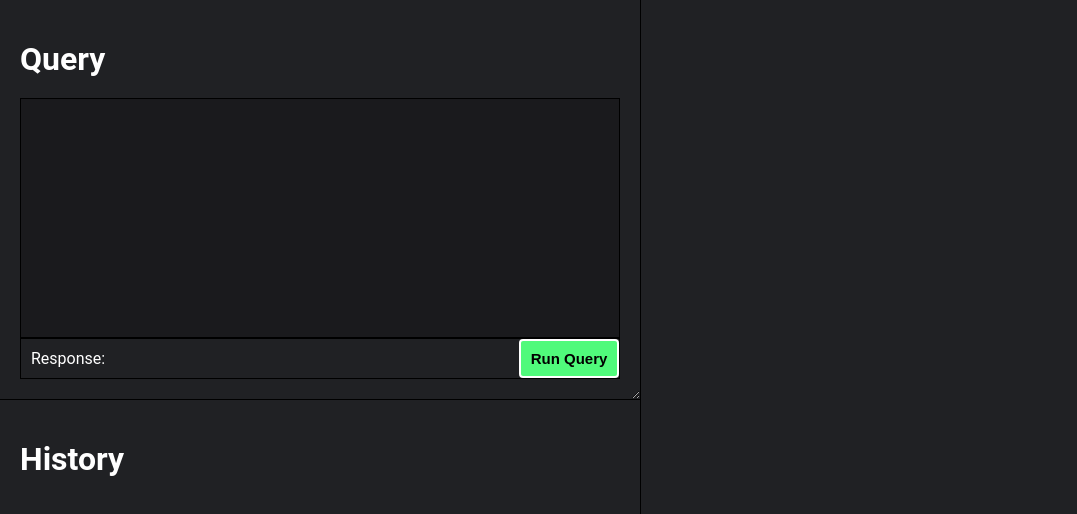
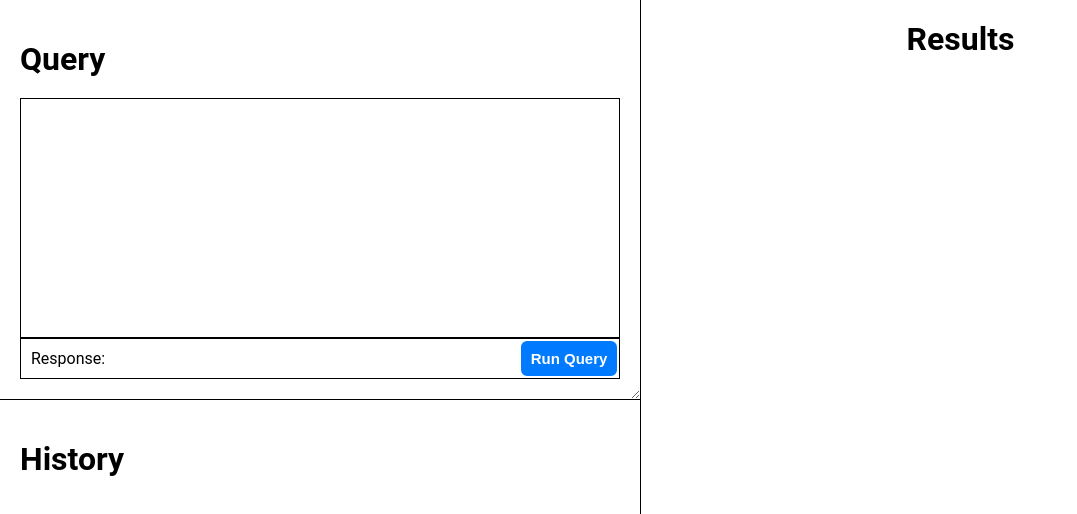
Before and after one commit to DoubleJ-G/QueryTester, a Vue app in the folder client/: page / in a window 1280 px wide. Shown: the top 514 px of the page, without its empty margins (0-1077 px from the left). Built offline with nearby package versions, Linux system fonts and the light colour scheme.

Commit message:
Major client changes

```diff
--- a/client/src/App.vue
+++ b/client/src/App.vue
@@ -12,13 +12,13 @@
                 <!--Query Box-->
                 <div id="query">
                     <h1>Query</h1>
-                    <textarea></textarea>
+                    <textarea v-model="text"></textarea>
                     <div id="stats">
                         <span id="text">
-                            Response:
+                            Response: {{response}}
                         </span>
-                        <span id="button">
-                            <button>Run Query</button>
+                        <span class="button">
+                            <button @click="runQuery(text)">Run Query</button>
                         </span>
 
 
@@ -30,6 +30,22 @@
                 <!--History Box-->
                 <div id="history">
                     <h1>History</h1>
+                    <div id="queryHistory">
+                           <div class="li" v-for="query in queryHistory" :key="query.id">
+                                <span class="query">{{query.display}}</span>
+                                <span class="button">
+                                    <button>Copy</button>
+                                </span>
+                                <span class="button">
+                                    <button @click="runQuery(query.text)">Run</button>
+                                </span>
+                                <span class="button remove">
+                                    <button @click="removeQuery(query.id)">X</button>
+                                </span>
+
+
+                            </div>
+                    </div>
                 </div>
             </div>
 
@@ -40,6 +56,25 @@
 
         <div id="right">
             <!--Results Box-->
+            <div id="results">
+                <h1>Results</h1>
+
+                <div id="table">
+                    <table>
+                        <thead>
+                            <tr>
+                                <th v-for="name in Object.keys(resultsTable[0])" :key="name">{{name}}</th>
+                            </tr>
+                        </thead>
+                        <tbody>
+                            <tr v-for="row in resultsTable" :key="row">
+                                <td v-for="data in row" :key="data">{{ data }}</td>
+                            </tr>
+                        </tbody>
+                    </table>
+                </div>
+
+            </div>
         </div>
 
 
@@ -53,7 +88,19 @@ export default {
     name: 'App',
     data: function () {
         return {
+            text: '',
+            response: '',
+            resultsTable: [{}],
+            stored: 0,
+            queryHistory: [],
 
+            requestStart: 0,
+            requestEnd: 0
+        }
+    },
+    computed: {
+        timeEllapsed() {
+            return this.requestEnd - this.requestStart;
         }
     },
     methods: {
@@ -68,15 +115,49 @@ export default {
             target.style.height = window.localStorage.getItem("height") || "50vh";
             target.style.width = window.localStorage.getItem("width") || "50vw";
         },
-        sendQuery() {
+
+        saveQuery(query){
+            console.log("Saving to: " + this.stored);
+            this.queryHistory.push({text: query, display: query.substring(0, 50) + " ...", id: this.stored});
+            this.stored = this.stored+1;
+        },
+        removeQuery(id){
+            console.log("Deleting: " + id);
+            this.queryHistory = this.queryHistory.filter( query => {
+                return query.id !== id;
+            })
+
+        },
+        runQuery(query){
+            if (query==''){
+                return this.response = "Please enter a query.";
+            }
+            this.response = "Running..."
+            this.requestStart = performance.now();
+            this.response = this.sendQuery(query);
+            this.saveQuery(query);
+        },
+
+        sendQuery(query) {
             this.queryStartTime = performance.now();
-            axios.post('http://localhost:3000/', {"query": this.query})
+            axios.post('http://localhost:3000/', {"query": query})
                 .then( res =>{
-                    this.res = res;
-                    console.log(JSON.stringify(res));
+                    this.requestEnd = performance.now();
+                    // SELECTS will return 0-*
+                    console.log(res);
+                    if (Array.isArray(res.data)) {
+                        this.response = res.data.length + " Results returned in " + this.timeEllapsed + "ms";
+                        if (res.data.length==0) {
+                            this.resultsTable = [{}]
+                        } else {
+                            this.resultsTable = res.data
+                        }
+
+                    }
+                    // INSERTS/UPDATES/DELETES RETURN 0
                 })
                 .catch( error => {
-                    console.log(error)
+                    this.response = error.response.data || error.response;
                 })
         }
     },
@@ -104,8 +185,8 @@ export default {
         height: 100vh;
         width: 100vw;
 
-        background-color: #202124;
-        color: white;
+        max-height: 100vh;
+        max-width: 100vw;
 
         font-family: "Poppins","Roboto","Noto",sans-serif;
     }
@@ -117,6 +198,8 @@ export default {
         width: 50vw;
         height: 50vh;
 
+        min-width: 25vw;
+        max-width: 80vw;
 
         resize: both;
         overflow: auto;
@@ -132,12 +215,17 @@ export default {
         border-right: 1px solid black;
     }
 
+    #right {
+        flex: 1 1 auto;
+    }
+
     #left > div {
         padding: 20px;
      }
 
     #bottom {
-        flex: 1 1 auto;
+        flex: 1 1 0;
+        overflow: hidden;
     }
 
     #query {
@@ -149,6 +237,7 @@ export default {
 
     h1 {
         margin: 20px 0;
+        position: sticky;
     }
 
 
@@ -157,10 +246,10 @@ export default {
         height: 100%;
         padding: 5px;
         resize: none;
-        background-color: rgba(0,0,0,0.2);
+
         border: 1px solid black;
-        color: white;
-        font-size: 1vw;
+
+        font-size: 16px;
     }
 
     #stats {
@@ -169,7 +258,7 @@ export default {
     }
 
 
-    #stats span {
+    #stats span, #queryHistory span {
         display: inline-block;
 
     }
@@ -179,22 +268,92 @@ export default {
         width: 90%;
     }
 
-    #stats #button {
+    #stats .button {
         min-width: 100px;
         width: 10%;
     }
 
-    #stats button {
+    #history {
+        display: flex;
+        flex-direction: column;
+
+        height: 100%;
+
+    }
+
+    #queryHistory {
+        flex: 1 1 0;
+        overflow-y: auto;
+    }
+
+
+    button {
 
         width: 100%;
         height: 100%;
 
         border: 2px solid white;
-        border-radius: 4px;
-        background-color: #50fa7b;
-        color: black;
+        border-radius: 8px;
+        background-color: #007bff;
+        color: white;
         font-weight: 700;
         font-size: 15px;
 
     }
+
+    button:hover {
+        background-color: #005aff;
+    }
+
+    div.li {
+        list-style-type: none;
+        width: 100%;
+        border: 1px solid black;
+    }
+    div.li .button {
+        height: 40px;
+        width: 10%;
+    }
+    div.li .remove {
+        width: 5%;
+
+    }
+    .remove button {
+        background-color: rgb(240, 64, 44);
+    }
+    .remove button:hover {
+        background-color: red;
+    }
+    .query {
+        padding: 10px;
+        width: 75%;
+        max-height: 40px;
+        word-wrap: break-word;
+    }
+
+    #results h1{
+        text-align: center;
+    }
+
+    #table {
+        margin: auto;
+        max-width: 80%;
+        max-height: 90vh;
+        overflow: auto;
+    }
+
+    table {
+        margin: auto;
+        width: 100%;
+    }
+
+    table, th, td {
+        border: 1px solid black;
+        border-collapse: collapse;
+    }
+
+    th, td {
+        padding: 10px;
+    }
+
 </style>
```
